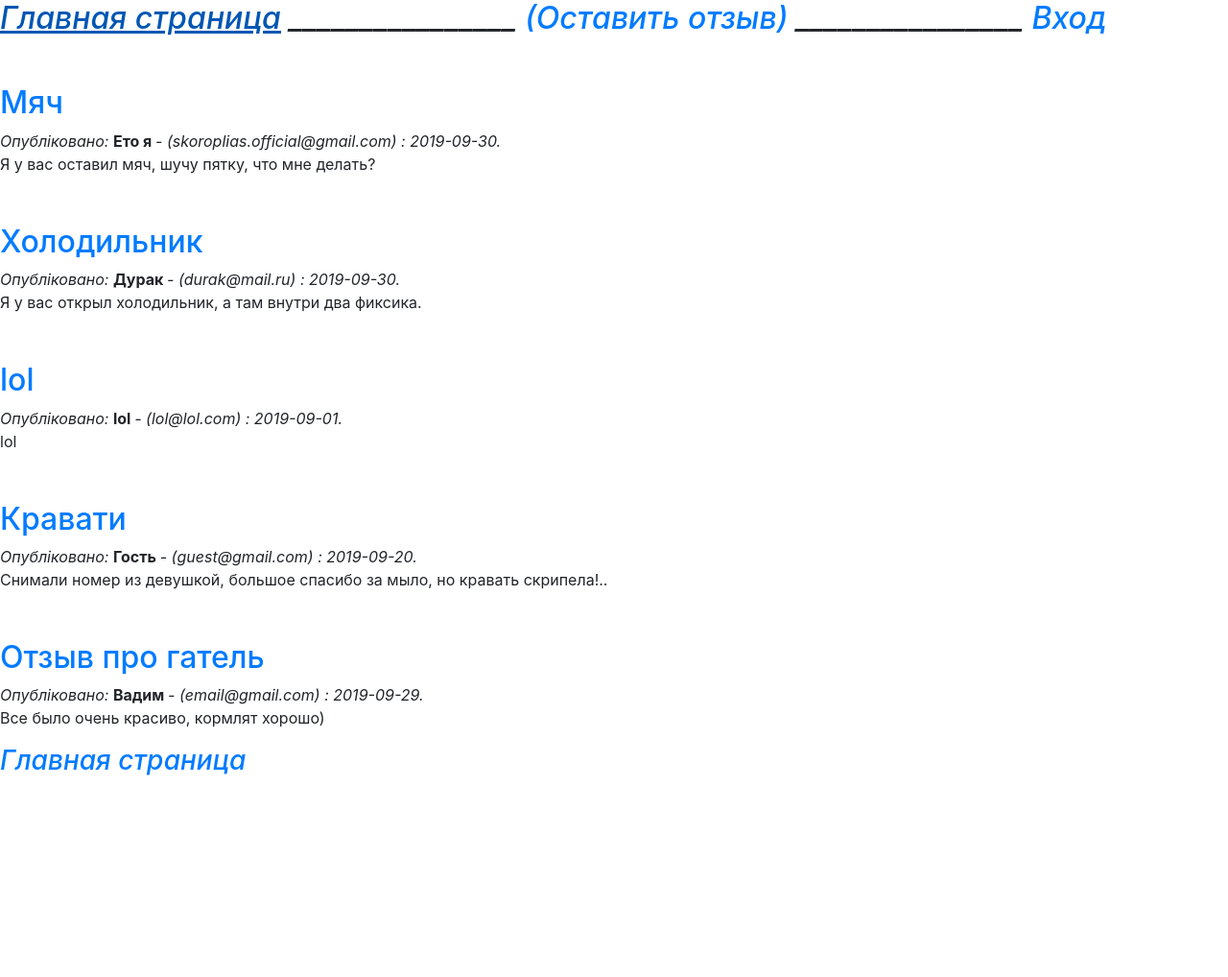
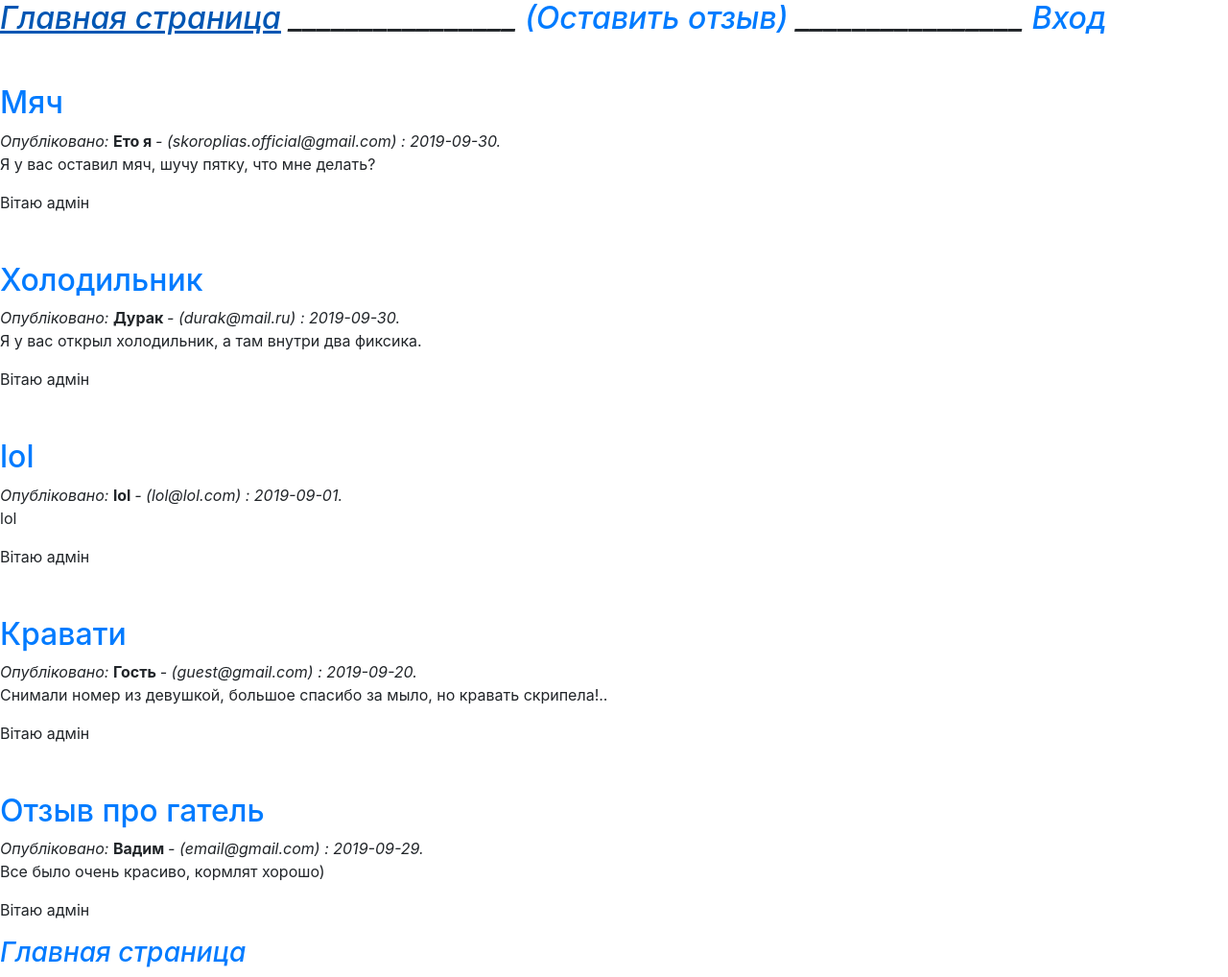
Before and after one commit to good-fox/guest-book, a PHP site: page /index.php in a window 1280 px wide. Shown: the whole page at 96% size. Before the commit the page ends 808 px from the top, so only its background shows below. Run offline with PHP 8.4, Linux system fonts and the light colour scheme; the visitor is signed in with stand-in values (Sample User, id 1); data comes from the database, SQL or seed files in the repository.

Commit message:
Update articles.php

```diff
--- a/view/articles.php
+++ b/view/articles.php
@@ -6,6 +6,12 @@
     <strong><?=$a['name']?> </strong>
     <em>- (<?=$a['email']?>) : <?=$a['date']?>.</em>
     <p><?=$a['content']?></p>
+    <p><?php
+    if (!empty($_SESSION['admin'])) {
+      if ($_SESSION['admin']) {
+        echo "Вітаю адмін";
+      }
+    } ?></p>
   </div>
   <?php endforeach; ?>
 </div>
```
